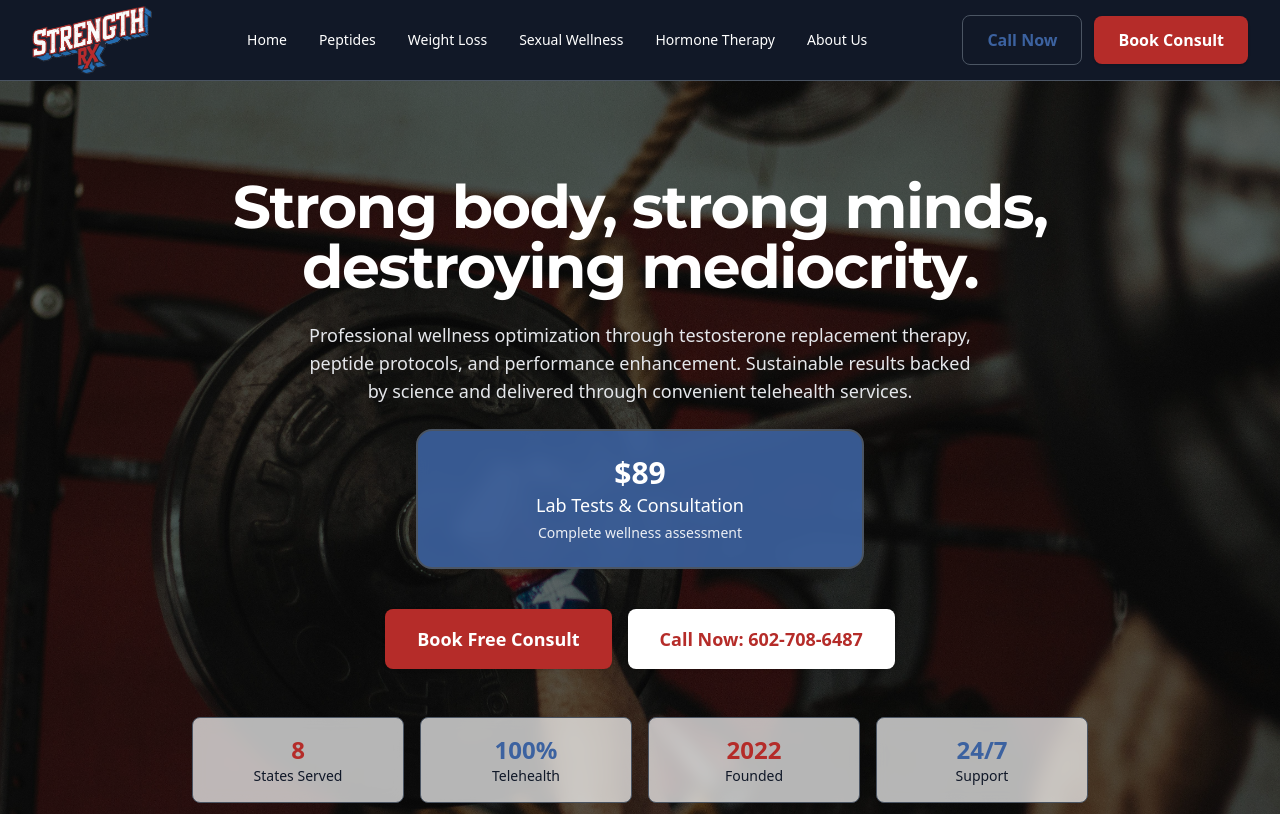
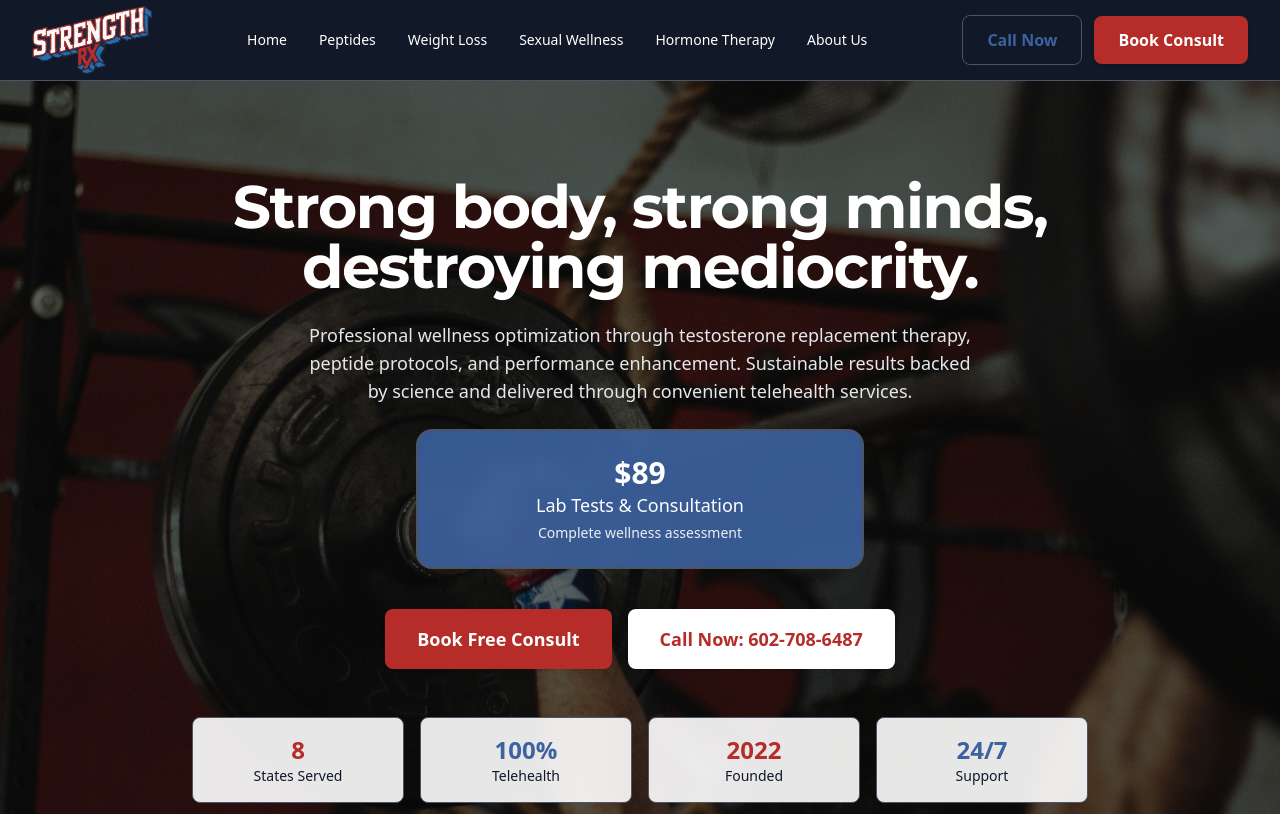
Before and after one commit to xxblackhammerxx/strengthrx, a Next.js app: page / in a window 1280 px wide. Shown: the top 814 px of the page. Built offline with nearby package versions, Linux system fonts and the light colour scheme.

Commit message:
update styles

```diff
--- a/src/components/sections/Hero.tsx
+++ b/src/components/sections/Hero.tsx
@@ -58,19 +58,19 @@ export function Hero() {
                 className="mt-12 grid grid-cols-2 md:grid-cols-4 gap-4 text-center animate-fade-in-up"
                 style={{ animationDelay: '0.6s' }}
               >
-                <div className="bg-white/70 backdrop-blur rounded-lg p-4 border border-white/20">
+                <div className="bg-white/90 backdrop-blur rounded-lg p-4 border border-white/20">
                   <div className="text-2xl font-bold text-primary">8</div>
                   <div className="text-sm text-gray-900">States Served</div>
                 </div>
-                <div className="bg-white/70 backdrop-blur rounded-lg p-4 border border-white/20">
+                <div className="bg-white/90 backdrop-blur rounded-lg p-4 border border-white/20">
                   <div className="text-2xl font-bold text-accent">100%</div>
                   <div className="text-sm text-gray-900">Telehealth</div>
                 </div>
-                <div className="bg-white/70 backdrop-blur rounded-lg p-4 border border-white/20">
+                <div className="bg-white/90 backdrop-blur rounded-lg p-4 border border-white/20">
                   <div className="text-2xl font-bold text-primary">2022</div>
                   <div className="text-sm text-gray-900">Founded</div>
                 </div>
-                <div className="bg-white/70 backdrop-blur rounded-lg p-4 border border-white/20">
+                <div className="bg-white/90 backdrop-blur rounded-lg p-4 border border-white/20">
                   <div className="text-2xl font-bold text-accent">24/7</div>
                   <div className="text-sm text-gray-900">Support</div>
                 </div>
```
